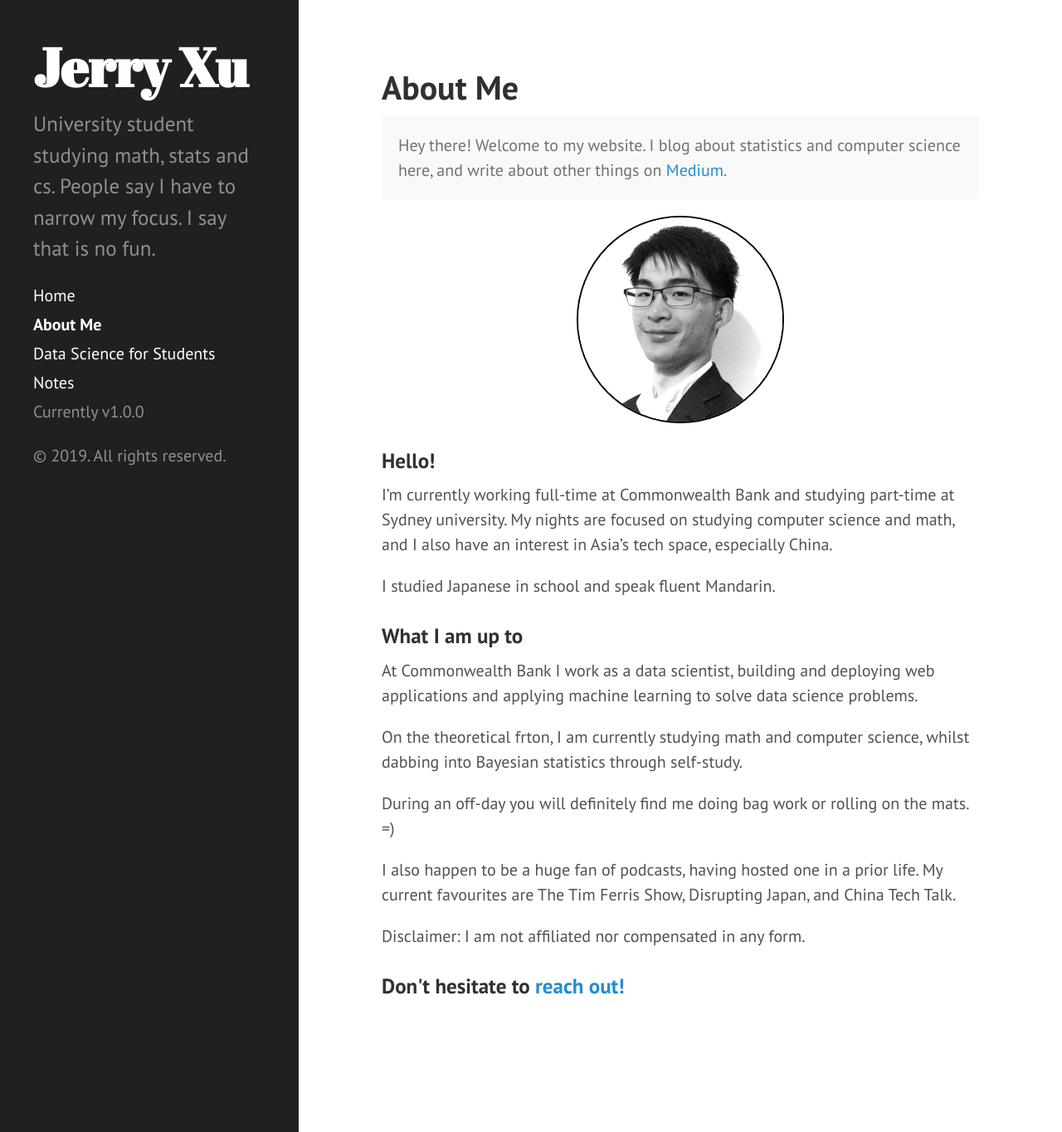
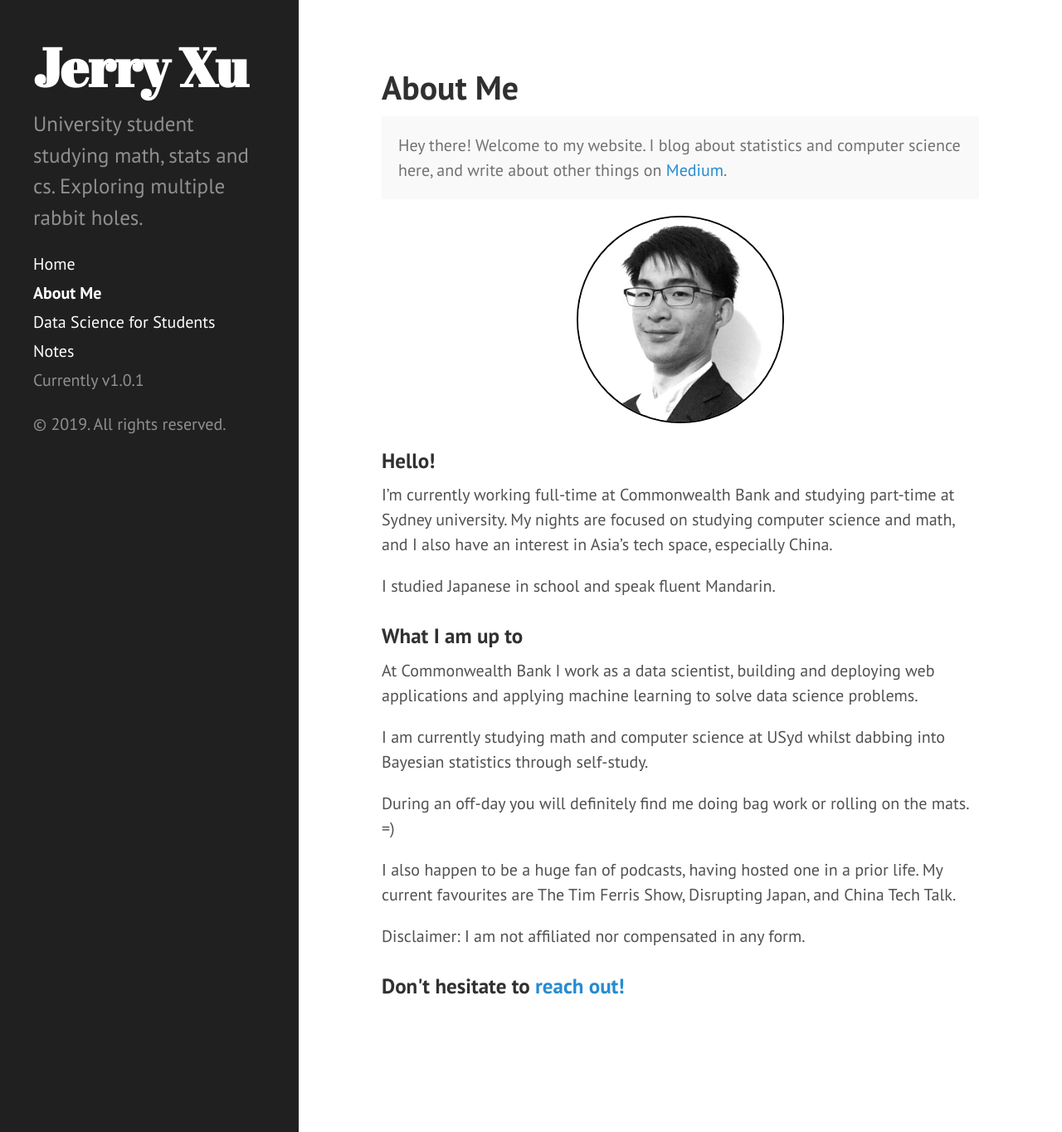
Before and after one commit to jerry-ye-xu/jerry-ye-xu.github.io, a Jekyll site: the page built from about.md, in a window 1280 px wide and 1364 px high. Shown: the whole window at 83% size. Built offline with Jekyll 4.4.1, drawn with Linux system fonts in a browser that asks for light colours.

Commit message:
add first post, and a few other things

```diff
--- a/_config.yml
+++ b/_config.yml
@@ -4,12 +4,12 @@ highlighter:      rouge
 
 # Permalinks
 permalink:        pretty
-plugins:          [jekyll-paginate, jekyll-gist]
+plugins:          [jekyll-paginate, jekyll-gist, jekyll-toc]
 
 # Setup
 title:            Jerry Xu
 tagline:          'Statistics & Computer Science'
-description:      'University student studying math, stats and cs. People say I have to narrow my focus. I say that is no fun.'
+description:      'University student studying math, stats and cs. Exploring multiple rabbit holes.'
 url:              http://jerry-ye-xu.github.io/
 baseurl:          /
 
@@ -20,7 +20,7 @@ author:
 paginate:         5
 
 # Custom vars
-version:          1.0.0
+version:          1.0.1
 
 github:           https://github.com/jerry-ye-xu/
 repo:             https://github.com/jerry-ye-xu/jerry-ye-xu.github.io
--- a/_includes/head.html
+++ b/_includes/head.html
@@ -24,6 +24,8 @@
   <link rel="apple-touch-icon-precomposed" sizes="144x144" href="/public/apple-touch-icon-144-precomposed.png">
                                  <link rel="shortcut icon" href="/public/favicon.ico">
 
+<!--    <link href="/public/fontawesome/fontawesome-all.css" rel="stylesheet"> -->
+
   <!-- RSS -->
   <link rel="alternate" type="application/rss+xml" title="RSS" href="/atom.xml">
 
--- a/_includes/sidebar.html
+++ b/_includes/sidebar.html
@@ -30,6 +30,9 @@
       <span class="sidebar-nav-item">Currently v{{ site.version }}</span>
     </nav>
 
+    <!-- <i class="fab fa-medium"></i> -->
+
+
     <p>&copy; {{ site.time | date: '%Y' }}. All rights reserved.</p>
   </div>
 </div>
--- a/about.md
+++ b/about.md
@@ -21,7 +21,7 @@ I studied Japanese in school and speak fluent Mandarin.
 
 At Commonwealth Bank I work as a data scientist, building and deploying web applications and applying machine learning to solve data science problems.
 
-On the theoretical frton, I am currently studying math and computer science, whilst dabbing into Bayesian statistics through self-study.
+I am currently studying math and computer science at USyd whilst dabbing into Bayesian statistics through self-study.
 
 During an off-day you will definitely find me doing bag work or rolling on the mats. =)
 
```
Also changed, not shown: notes.md (+2 -2 lines), README.md.
